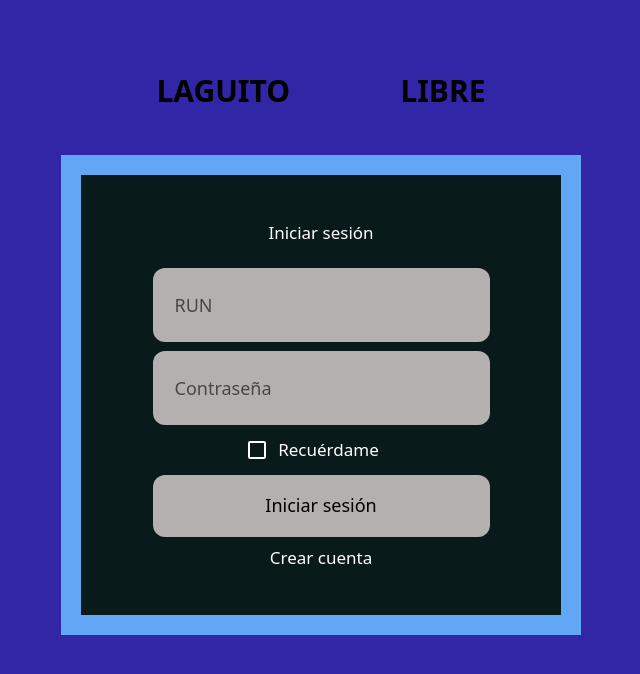
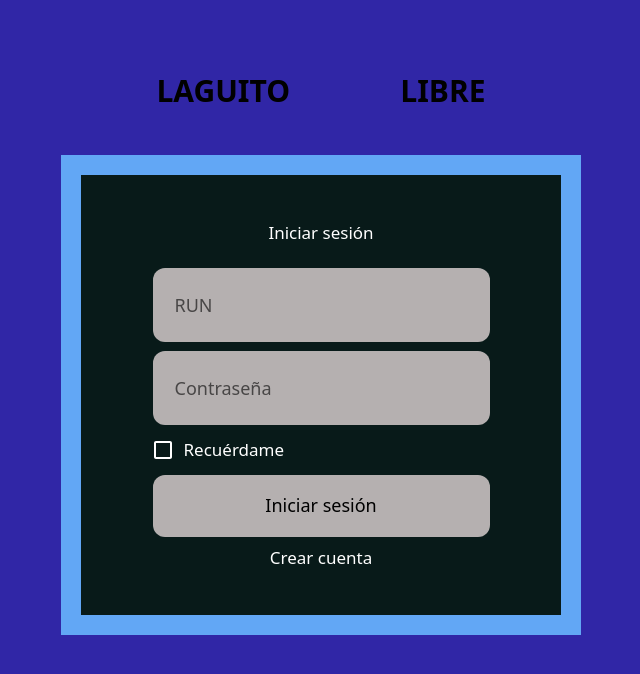
Before and after one commit to HugoValderrama/compraventa-web, a React (Vite) app: page / in a window 1280 px wide. Shown: the top 674 px of the page, without its empty margins (319-959 px from the left). Built offline with nearby package versions, Linux system fonts and the light colour scheme.

Commit message:
recuerdame a la izq

```diff
--- a/src/components/organisms/LoginForm/LoginForm.jsx
+++ b/src/components/organisms/LoginForm/LoginForm.jsx
@@ -40,7 +40,7 @@ function LoginForm() {
       <Box
         sx={{
           display: "flex",
-          justifyContent: "center",
+          justifyContent: "flex-start",
           marginTop: "4px",
           marginBottom: "4px",
         }}
```
